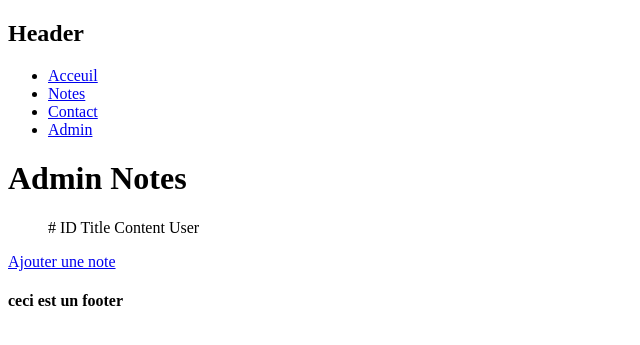
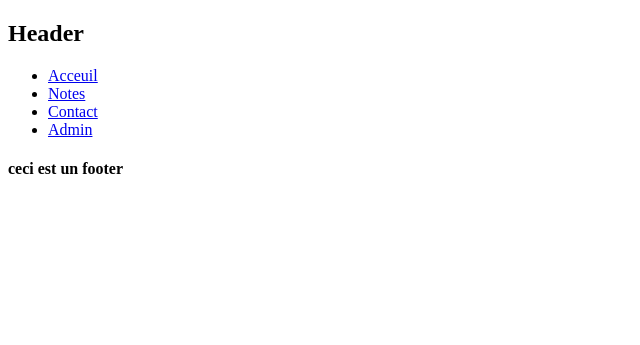
Before and after one commit to GeulinJeanBaptiste/php, a PHP site: page /admin in a window 1280 px wide. Shown: the top 345 px of the page, without its empty margins (0-640 px from the left). Run offline with PHP 8.4, Linux system fonts and the light colour scheme; data that the repository does not hold is empty.

Commit message:
modif admin

```diff
--- a/controllers/admin/index.php
+++ b/controllers/admin/index.php
@@ -1,6 +1,3 @@
 <?php
-require 'models/Database.php';
-
-$notes = $connexion->query('SELECT * FROM note ORDER BY id DESC')->fetchAll();
 
 require 'views/admin/index.view.php';
--- a/views/admin/index.view.php
+++ b/views/admin/index.view.php
@@ -1,34 +1,4 @@
 <?php require 'views/partials/header.php' ?>
-
-<body>
-    <h1>Admin Notes</h1>
-    <ul>
-        <?php
-        $i = 1;
-        ?>
-        <tr>
-            <th>#</th>
-            <th>ID</th>
-            <th>Title</th>
-            <th>Content</th>
-            <th>User</th>
-        </tr>
-
-        <?php
-        foreach ($notes as $note) : ?>
-            <table>
-                <tr>
-                    <th><?= $i ?><a href="/note?id=<?= $note['id'] ?>"><?= $note['title'] ?></th>
-                    <th><?= $i ?><a href="/note?id=<?= $note['id'] ?>"><?= $note['content'] ?></th>
-
-                </tr>
-            </table>
-        <?php
-            $i = $i + 1;
-        endforeach; ?>
-    </ul>
-    <p><a href="/note-new">Ajouter une note</a></p>
-</body>
 
 
 <?php require 'views/partials/footer.php' ?>
```
